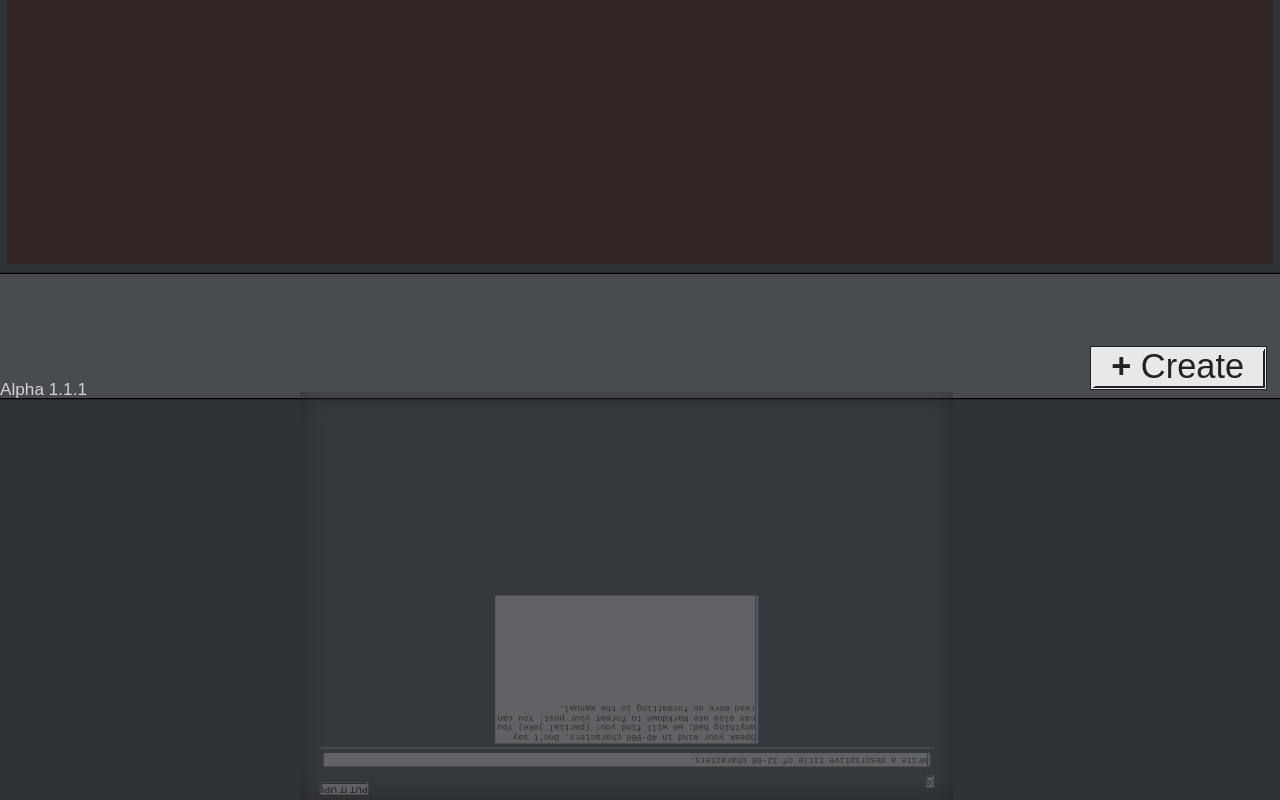
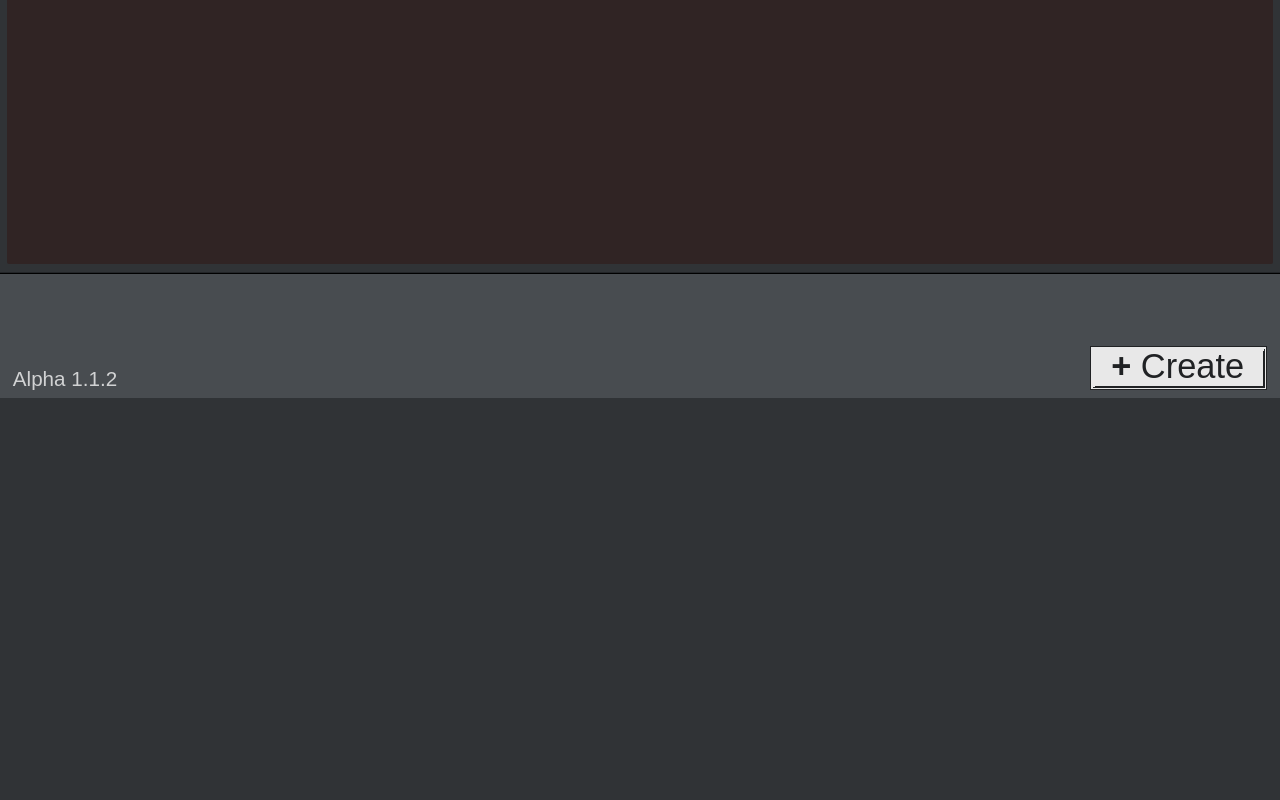
Before and after one commit to Blaineworld/postbox, a plain HTML site: page Postbox Web Interface/index.html in a window 1280 px wide. Shown: the part 402-1202 px from the top of the page. After the commit the page ends 800 px from the top, so only its background shows below. Drawn offline with Linux system fonts and the light colour scheme.

Commit message:
Alpha 1.1.2!

```diff
--- a/Postbox Web Interface/index.html
+++ b/Postbox Web Interface/index.html
@@ -19,11 +19,11 @@
 		<div id="help-button" title="View Manual" onclick="if(!help.src.replace('about:blank','')){this.innerText='↺';this.title='Back to Postbox!';this.style.color='maroon';help.style.transform='none';help.src='manual/index.html'}else{this.innerText='?';this.title='View Manual';this.style.color='';help.style.transform=''}">?</div>
 		<div id="posts"></div>
 		<div id="gui">
-			<button onclick="writegui.style.transform='none';writegui.style.opacity='0.98'" style="position:absolute;bottom:1vh;right:1vw;font-size:200%" title="Put up something new.">  <b>+</b> Create  </button>
+			<button onclick="writegui.style.transform='none'" style="position:absolute;bottom:1vh;right:1vw;font-size:200%" title="Put up something new.">  <b>+</b> Create  </button>
 			<a id="version"></a>
 		</div>
 		<div id="writegui">
-			<button onclick="writegui.style.transform='translateY(75.75vh) scale(-0.5)';writegui.style.opacity='0.25';nope.innerText=inputtitle.value=inputcontent.value=''" title="Cancel" id="cancelbutton">X</button>
+			<button onclick="writegui.style.transform='';nope.innerText=inputtitle.value=inputcontent.value=''" title="Nevermind" id="cancelbutton"><b>X</b></button>
 			<span id="nope"></span>
 			<br></br>
 			<input type="text" placeholder="Untitled" id="inputtitle" title="Post Title Box"></textarea>
--- a/Postbox Web Interface/postbox.js
+++ b/Postbox Web Interface/postbox.js
@@ -310,7 +310,7 @@ translate.register({
 	};
 
 	const methodVersion = function() {
-		return "Alpha 1.1.1";
+		return "Alpha 1.1.2";
 	};
 
 	const methodVoteCooldown = function() {
--- a/Postbox Web Interface/style.css
+++ b/Postbox Web Interface/style.css
@@ -256,7 +256,7 @@ input::placeholder, textarea::placeholder {
 	text-align: center;
 	top: -6.25px;
 	transform: scale(1.125) rotate(0.02turn);
-	transition: 0.5s transform ease-in;
+	transition: 0.5s transform ease-out;
 	-webkit-user-select: none;
 	width: 64px;
 	z-index: 9999;
@@ -268,7 +268,7 @@ input::placeholder, textarea::placeholder {
 
 #help-button:active {
 	transform: scale(0.875) rotate(0.99turn);
-	transition: 0.2s transform ease-in;
+	transition: 0.1s transform ease-in;
 }
 
 #help {
@@ -280,7 +280,7 @@ input::placeholder, textarea::placeholder {
 	top: 0;
 	transform: rotateX(90deg);
 	transform-origin: 50% 0;
-	transition: 2s transform;
+	transition: 0.75s transform;
 	width: 100vw;
 	z-index: 9998;
 }
@@ -322,13 +322,15 @@ input::placeholder, textarea::placeholder {
 }
 
 #version {
-	bottom: 0;
+	bottom: 1vh;
 	color: white;
-	left: 0;
+	font-size: 120%;
+	left: 1vw;
 	opacity: 0.75;
 	position: absolute;
 	transition: 2s ease-out;
 	transition-property: color, opacity;
+	-webkit-user-select: none;
 }
 
 #version:hover {
@@ -339,16 +341,22 @@ input::placeholder, textarea::placeholder {
 	color: silver;
 }
 
+#version::selection {
+	background: none;
+}
+
 #writegui {
 	background: #484c50;
 	box-shadow: 0 0 5vmax -1vmin black inset;
 	height: 96vh;
 	left: -2vw;
-	opacity: 0.25;
+	opacity: 0.875;
 	padding: 3vh 3vw;
 	position: absolute;
 	top: -2vh;
-	transform: translateY(75.75vh) scale(-0.5);
-	transition: 0.5s transform, opacity ease-out;
+	transform: rotateX(90deg);
+	transform-origin: 50% 100%;
+	transition: 0.4s transform linear;
 	width: 96vw;
+	z-index: 10000;
 }
```
Also changed, not shown: changelog.txt.
